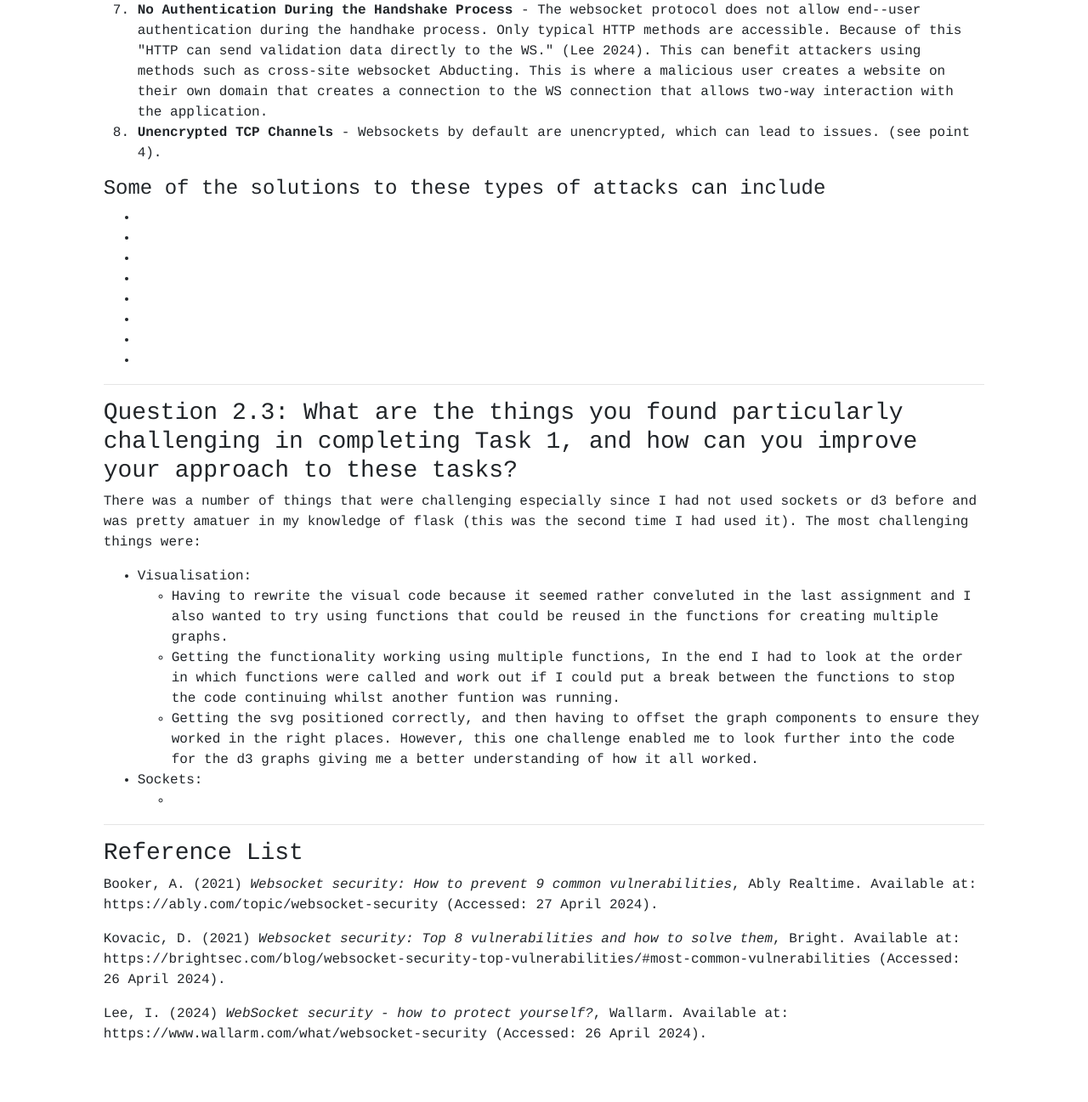
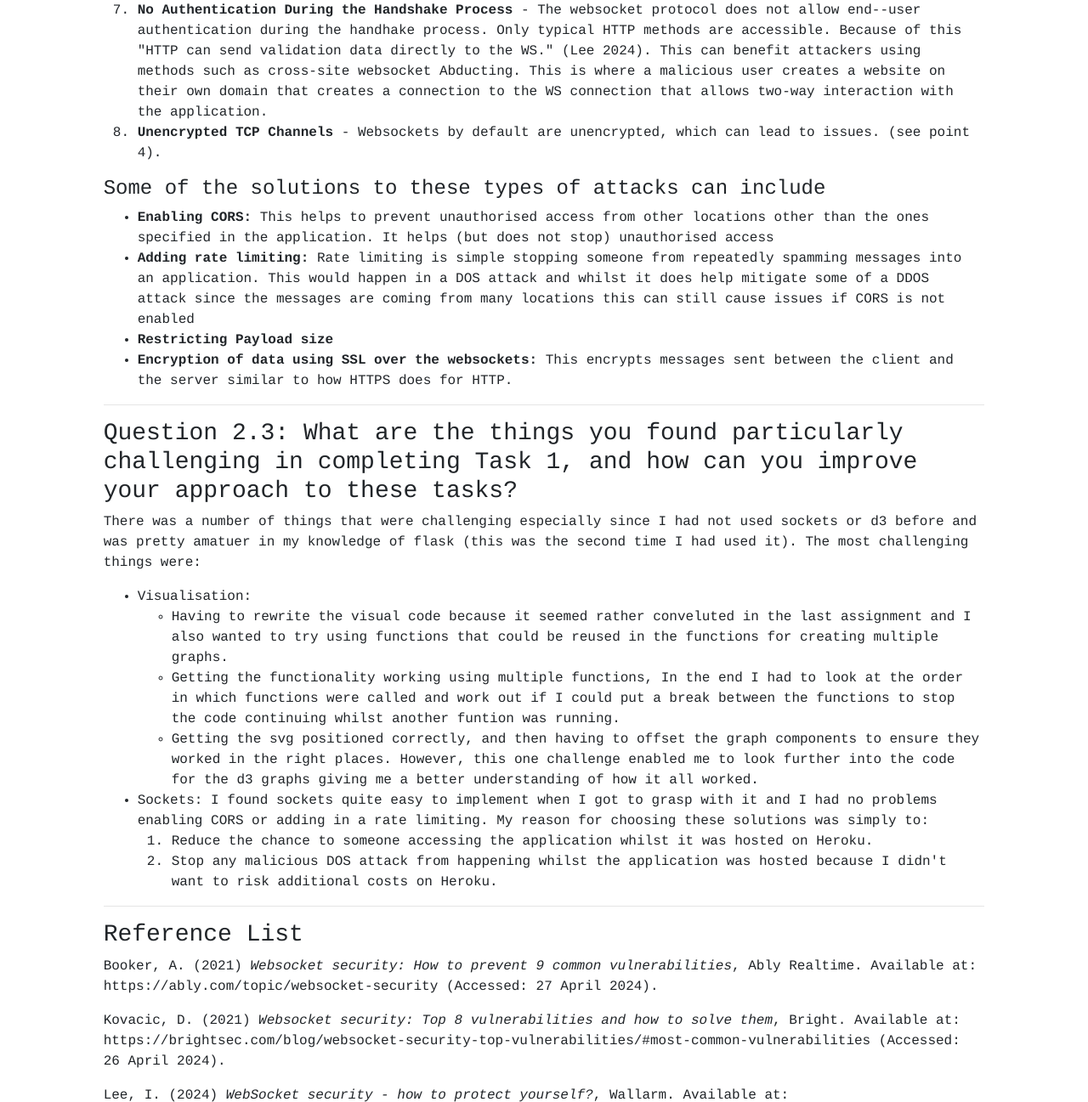
Before and after one commit to SageMyrloc/Fundamentals_Assignment_3, a Flask app: page /report in a window 1280 px wide. Shown: the part 1203-2500 px from the top of the page at 85% size. Before the commit the page ends 2428 px from the top, so only its background shows below. Run offline with Flask 3, Linux system fonts and the light colour scheme.

Commit message:
Finished off the report

```diff
--- a/static/js/socket.js
+++ b/static/js/socket.js
@@ -3,7 +3,7 @@ $(document).ready(function () {
   var rateLimitInterval = 1000; // Time interval in milliseconds
   var lastEmitTime = 0;
 
-  namespace = "/test";
+  namespace = "mbenson-assignment3-3f7eb99f42fc.herokuapp.com";
   var socket = io(namespace);
 
   socket.on("connect", function () {
--- a/templates/report.html
+++ b/templates/report.html
@@ -64,14 +64,11 @@
       </ol>
       <h4>Some of the solutions to these types of attacks can include</h4>
       <ul>
-        <li></li>
-        <li></li>
-        <li></li>
-        <li></li>
-        <li></li>
-        <li></li>
-        <li></li>
-        <li></li>
+        <li><b>Enabling CORS:</b> This helps to prevent unauthorised access from other locations other than the ones specified in the application. It helps (but does not stop) unauthorised access</li>
+        <li><b>Adding rate limiting:</b> Rate limiting is simple stopping someone from repeatedly spamming messages into an application. This would happen in a DOS attack and whilst it does help mitigate
+          some of a DDOS attack since the messages are coming from many locations this can still cause issues if CORS is not enabled</li>
+        <li><b>Restricting Payload size</b></li>
+        <li><b>Encryption of data using SSL over the websockets:</b> This encrypts messages sent between the client and the server similar to how HTTPS does for HTTP.</li>
       </ul>
     </div>
     <div>
@@ -99,12 +96,12 @@
             </li>
           </ul>
         </li>
-        <li> Sockets:
-          <ul>
-            <li>
-
-            </li>
-          </ul>
+        <li> Sockets: I found sockets quite easy to implement when I got to grasp with it and I had no problems enabling CORS or adding in a rate limiting.
+          My reason for choosing these solutions was simply to:
+          <ol>
+            <li>Reduce the chance to someone accessing the application whilst it was hosted on Heroku.</li>
+            <li>Stop any malicious DOS attack from happening whilst the application was hosted because I didn't want to risk additional costs on Heroku.</li>
+          </ol>
         </li>
       </ul>
       <hr />
```
